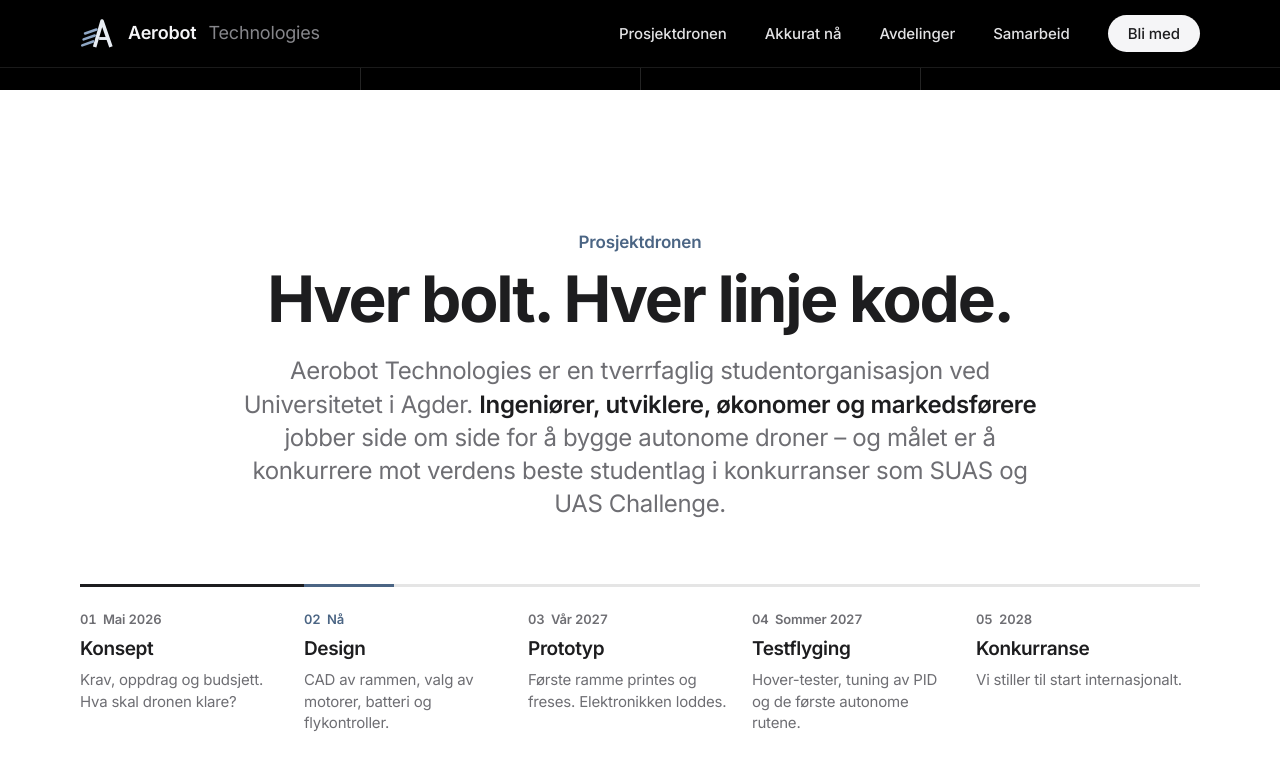
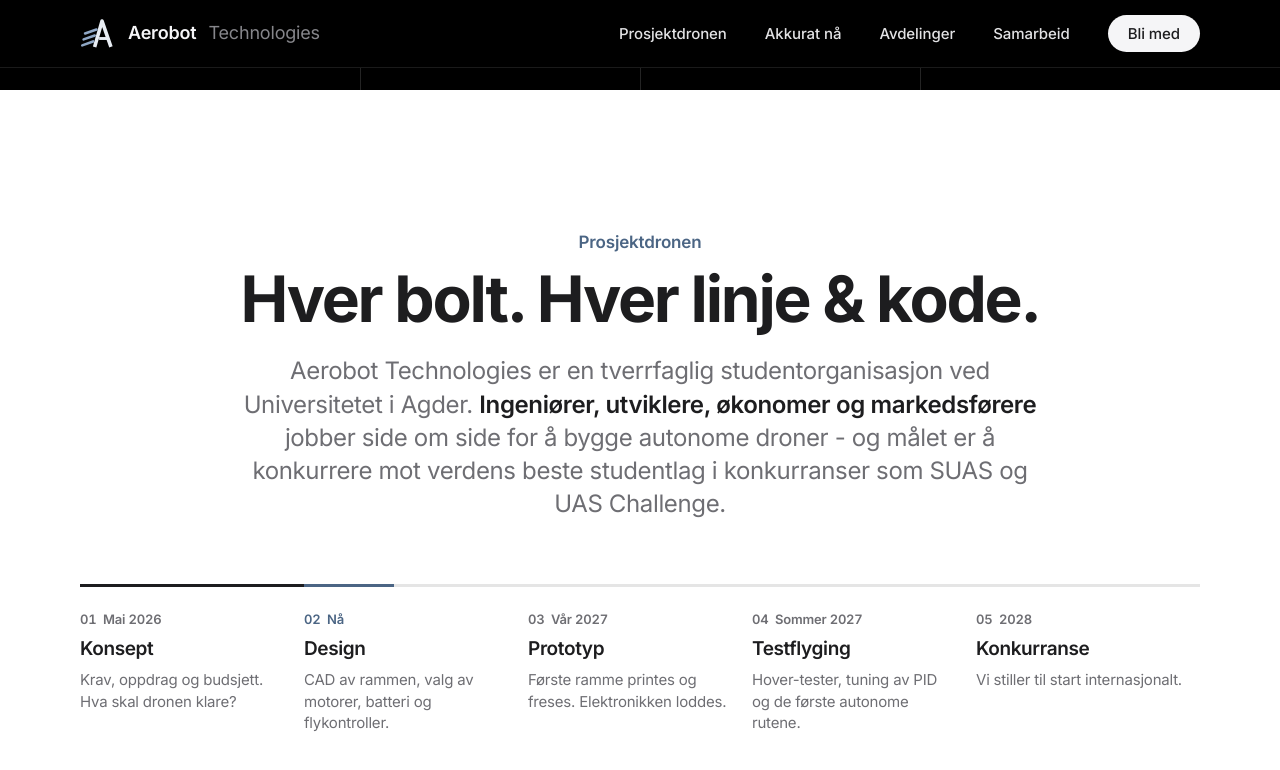
Before and after one commit to jorgenbje/Aerobot, a Jekyll site: the page built from index.html, in a window 1280 px wide and 900 px high, scrolled down 1303 px. Shown: the top 770 px of the window. Built offline with Jekyll 4.4.1, drawn with Linux system fonts in a browser that asks for light colours; some of the changed text lies outside the part shown.

Commit message:
Update org info and team roster
This commit updates the footer with the organization number, refreshes the leadership section with new team members and titles, and makes a few text and punctuation adjustments on the homepage and project pages for consistency.

```diff
--- a/_includes/footer.html
+++ b/_includes/footer.html
@@ -30,7 +30,7 @@
       </div>
     </div>
     <div class="footer__bottom">
-      <span>© {{ site.time | date: '%Y' }} Aerobot Technologies · UiA Grimstad</span>
+      <span>© {{ site.time | date: '%Y' }} Aerobot Technologies · UiA Grimstad- Orgnr 937748450</span>
       <a href="mailto:{{ site.email }}">{{ site.email }}</a>
     </div>
   </div>
--- a/avdelinger.html
+++ b/avdelinger.html
@@ -137,8 +137,9 @@
             <div class="person"><div class="person__face">SE</div><b>Stine Furholt Endresen</b><span>Organisatorisk leder</span></div>
             <div class="person"><div class="person__face">SE</div><b>Aizelle Svendsen</b><span>Head of Marketing</span></div>
             <div class="person"><div class="person__face">JB</div><b>Jørgen Bjerke</b><span>Head of Software</span></div>
-            <div class="person"><div class="person__face">T</div><b>Trym</b><span>Head of Mechatronics</span></div>
+            <div class="person"><div class="person__face">THK</div><b>Trym. Kristiansen</b><span>Head of Mechatronics</span></div>
             <div class="person"><div class="person__face">AM</div><b>Angel Maximiliano</b><span>Head of Electronics</span></div>
+            <div class="person"><div class="person__face">C</div><b>Christina</b><span>Board Member</span></div>
           </div>
         </div>
       </article>
--- a/index.html
+++ b/index.html
@@ -9,7 +9,7 @@
       <div class="wrap hero__text">
         <p class="hero__kicker"><i></i>Prosjekt 01 · Under utvikling</p>
         <h1>Fra bunnen <em>av.</em></h1>
-        <p class="lede">Vi har startet arbeidet med vår første egenutviklede drone. Ramme, elektronikk, firmware og flykontroll – designet og bygget av studenter ved UiA i Grimstad.</p>
+        <p class="lede">Vi har startet arbeidet med vår første egenutviklede drone. Ramme, elektronikk, firmware og flykontroll - designet og bygget av studenter ved UiA i Grimstad.</p>
         <div class="actions">
           <a class="btn" href="#prosjekt">Følg prosjektet</a>
           <a class="btn btn--ghost" href="#bli-med">Bli med på laget</a>
@@ -143,11 +143,11 @@
       <div class="wrap">
         <div class="center reveal">
           <span class="eyebrow">Prosjektdronen</span>
-          <h2 class="headline">Hver bolt. Hver linje&nbsp;kode.</h2>
+          <h2 class="headline">Hver bolt. Hver linje & kode.</h2>
           <p class="lede" style="margin-top:22px">
             Aerobot Technologies er en tverrfaglig studentorganisasjon ved Universitetet i Agder.
             <strong>Ingeniører, utviklere, økonomer og markedsførere</strong> jobber side om side
-            for å bygge autonome droner – og målet er å konkurrere mot verdens beste studentlag
+            for å bygge autonome droner - og målet er å konkurrere mot verdens beste studentlag
             i konkurranser som SUAS og UAS Challenge.
           </p>
         </div>
@@ -225,7 +225,7 @@
           {%- endfor %}
         </div>
         {%- else %}
-        <p class="empty">Ingen saker ennå – følg med!</p>
+        <p class="empty">Ingen saker ennå - følg med!</p>
         {%- endif %}
       </div>
     </section>
```
